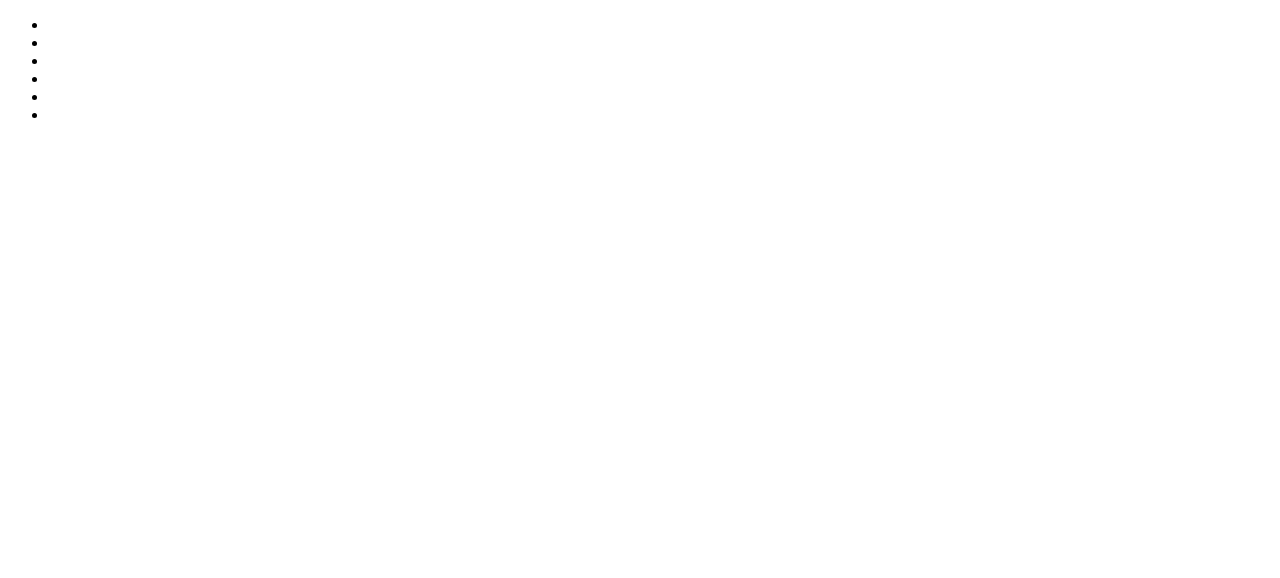
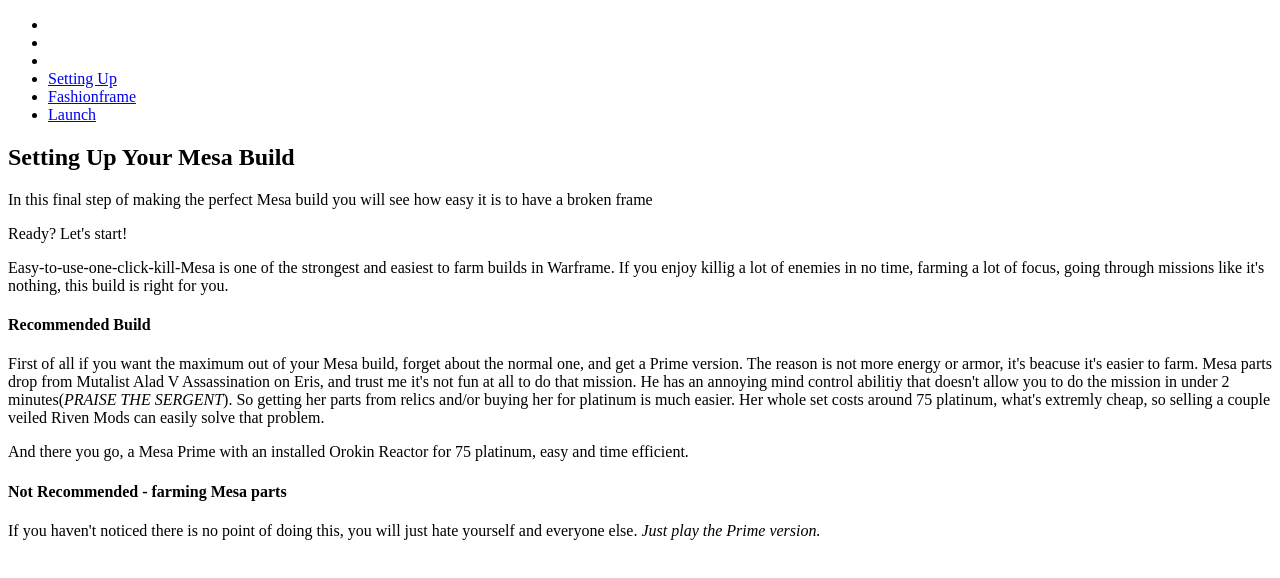
Before and after one commit to Nemanja-narkoman-Mare-mdma/Portfolio-sites, a plain HTML site: page warframe/index.html in a window 1280 px wide. Drawn offline with Linux system fonts and the light colour scheme.

Commit message:
Setting Up Section

```diff
--- a/warframe/index.html
+++ b/warframe/index.html
@@ -16,11 +16,35 @@
                 <li><a href="#"></a></li>
                 <li><a href="#"></a></li>
                 <li><a href="#"></a></li>
-                <li><a href="#"></a></li>
-                <li><a href="#"></a></li>
-                <li><a href="#"></a></li>
+                <li><a href="#settingUp">Setting Up</a></li>
+                <li><a href="#fashionFrame">Fashionframe</a></li>
+                <li><a href="#launch">Launch</a></li>
             </ul>
         </nav>
+
+        <!-- Setting Up -->
+        <section id="settingUp">
+            <h2>Setting Up Your Mesa Build</h2>
+            <p>In this final step of making the perfect Mesa build you will see how easy it is to have a broken frame</p>
+            <div>
+                <!-- This div in a box -->
+                <p>Ready? Let's start!</p>
+                <p>Easy-to-use-one-click-kill-Mesa is one of the strongest and easiest to farm builds in Warframe. If you enjoy killig a lot of enemies in no time, farming a lot of focus, going through missions like it's nothing, this build is right for you.</p>
+            </div>
+            <div>
+                <div>
+                    <!-- Recommended div, in red border -->
+                    <h4>Recommended Build</h4>
+                    <p>First of all if you want the maximum out of your Mesa build, forget about the normal one, and get a Prime version. The reason is not more energy or armor, it's beacuse it's easier to farm. Mesa parts drop from Mutalist Alad V Assassination on Eris, and trust me it's not fun at all to do that mission. He has an annoying mind control abilitiy that doesn't allow you to do the mission in under 2 minutes(<i>PRAISE THE SERGENT</i>). So getting her parts from relics and/or buying her for platinum is much easier. Her whole set costs around 75 platinum, what's extremly cheap, so selling a couple veiled Riven Mods can easily solve that problem.</p>
+                    <p>And there you go, a Mesa Prime with an installed Orokin Reactor for 75 platinum, easy and time efficient.</p>
+                </div>
+                <div>
+                    <!-- Not Recommended -->
+                    <h4>Not Recommended - farming Mesa parts</h4>
+                    <p>If you haven't noticed there is no point of doing this, you will just hate yourself and everyone else. <i>Just play the Prime version.</i></p>
+                </div>
+            </div>
+        </section>
     </header>
 </body>
 </html>
```
